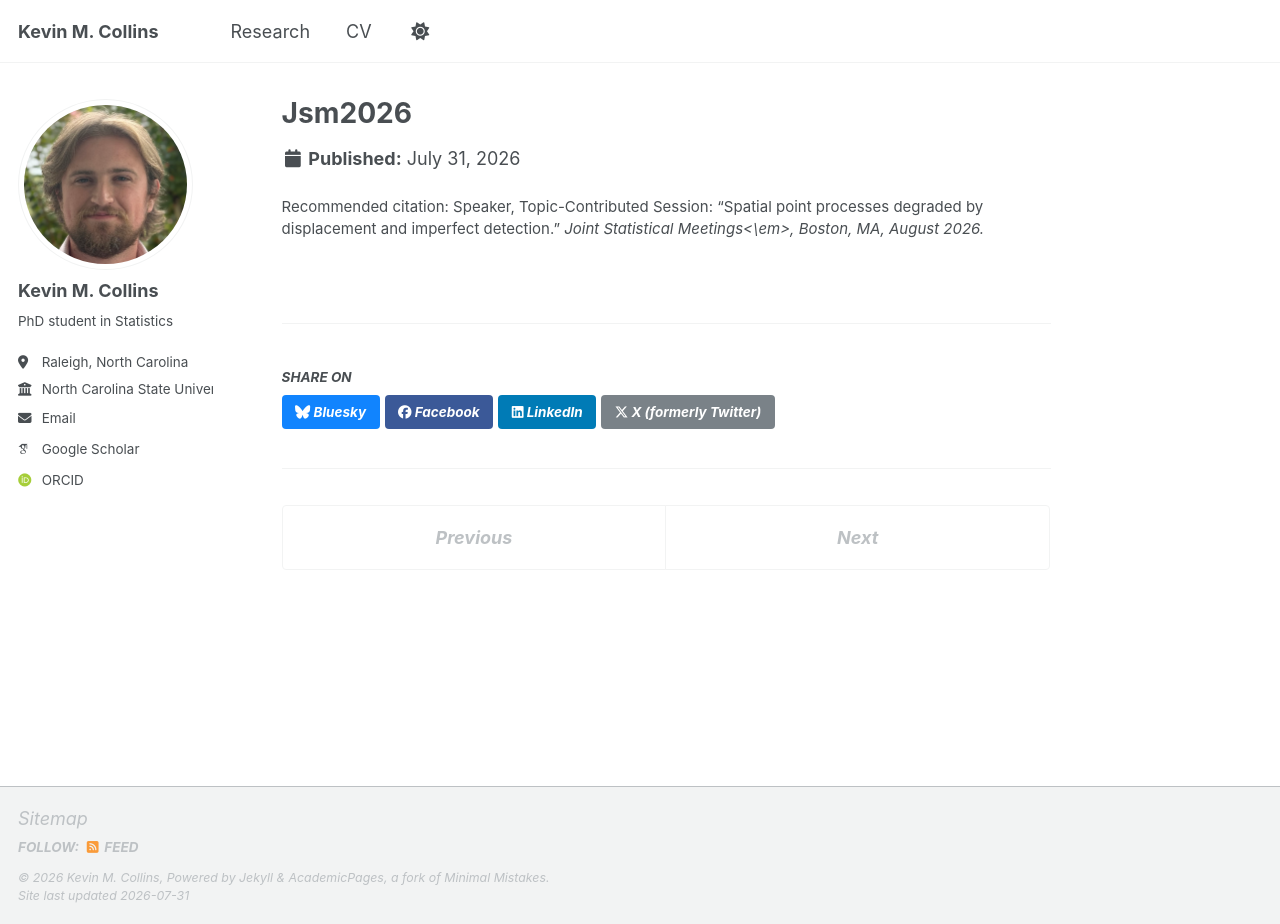
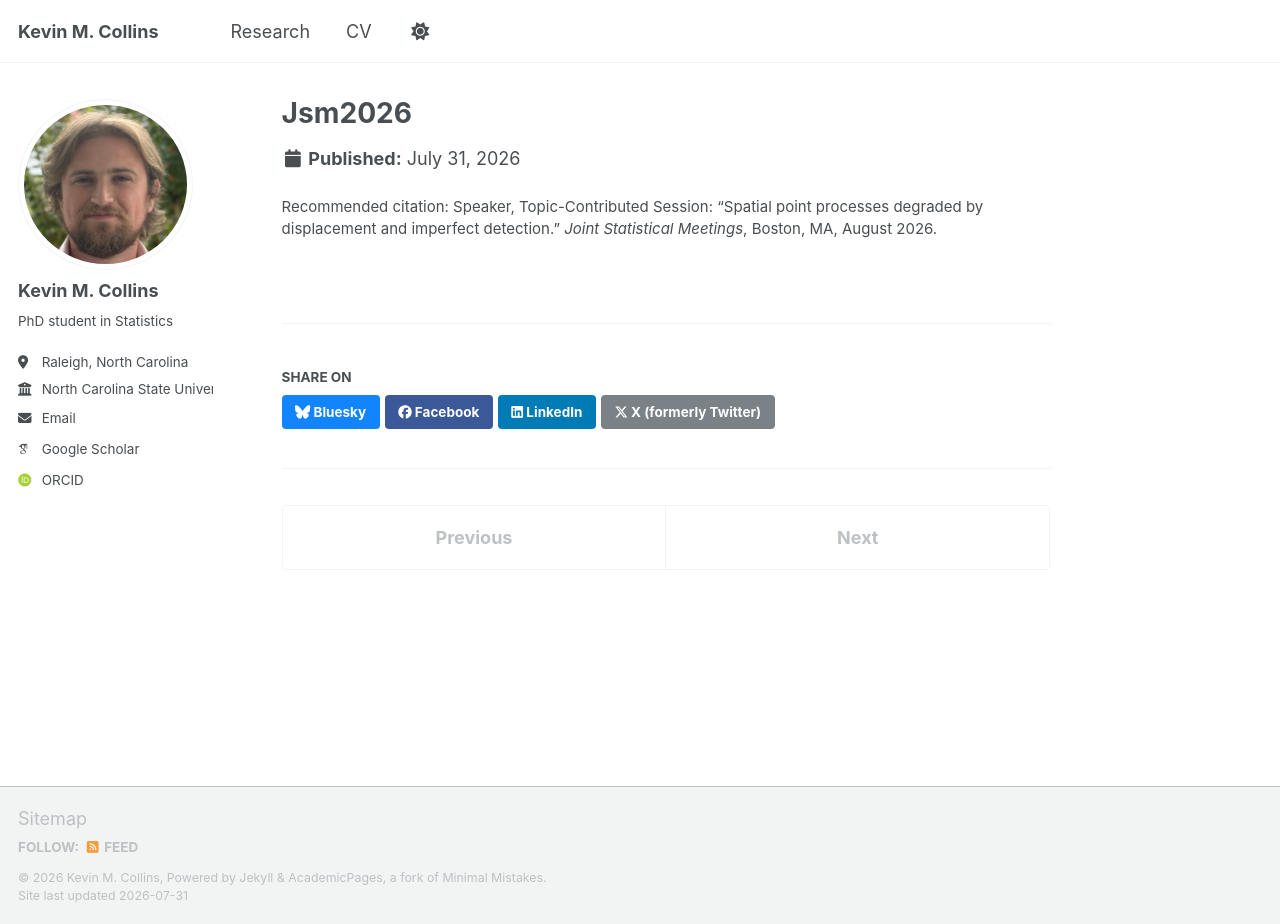
Before and after one commit to kecollins/kecollins.github.io, a Jekyll site: the page built from _publications/jsm2026.md, in a window 1280 px wide and 924 px high. Built offline with Jekyll 4.4.1, drawn with Linux system fonts in a browser that asks for light colours; some web fonts are replaced; a script that is not in the unit is left out.

Commit message:
Update jsm2026.md

```diff
--- a/_publications/jsm2026.md
+++ b/_publications/jsm2026.md
@@ -1,5 +1,5 @@
 ---
 collection: publications
-citation: 'Speaker, Topic-Contributed Session: “Spatial point processes degraded by displacement and imperfect detection.” <em>Joint Statistical Meetings<\em>, Boston, MA, August 2026.'
+citation: 'Speaker, Topic-Contributed Session: “Spatial point processes degraded by displacement and imperfect detection.” <em>Joint Statistical Meetings</em>, Boston, MA, August 2026.'
 status: 'presentations'
 ---
```
